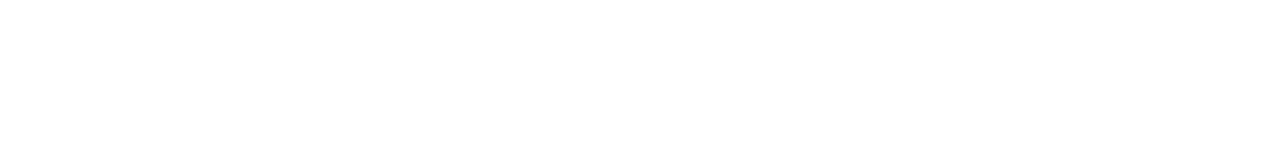
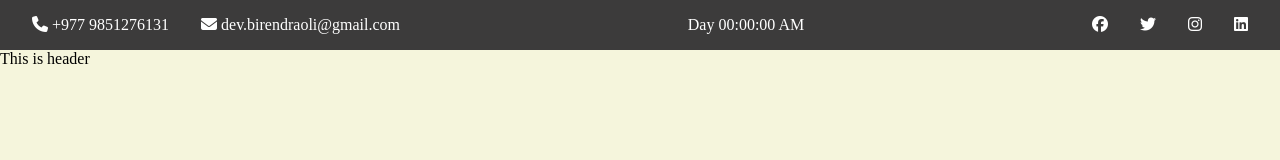
Before and after one commit to birendraoli/TechChuli-Solutions, a plain HTML site: page index.html in a window 1280 px wide. Drawn offline with Linux system fonts and the light colour scheme.

Commit message:
Html and css file updated in header-nav section

```diff
--- a/css/style.css
+++ b/css/style.css
@@ -0,0 +1,36 @@
+* {
+    margin: 0;
+    padding: 0;
+    box-sizing: border-box;
+}
+
+body {
+    background-color: beige;
+}
+
+.header-nav {
+    background-color: rgb(60, 59, 59);
+    color: white;
+}
+
+.header-nav-container {
+    display: flex;
+    justify-content: space-between;
+    align-items: center;
+    padding: 0 1rem;
+}
+
+.header-nav-right, .header-nav-left {}
+
+.contact-lists, .social-links {
+    display: flex;
+}
+
+.contact-lists li, .social-links li {
+    list-style-type: none;
+    padding: 1rem;
+}
+
+.social-link-item a i {
+    color: white;
+}
--- a/index.html
+++ b/index.html
@@ -4,8 +4,56 @@
     <meta charset="UTF-8">
     <meta name="viewport" content="width=device-width, initial-scale=1.0">
     <title>TechChuli IT Solutionss</title>
+    <link rel="stylesheet" href="css/style.css">
 </head>
 <body>
+    <header>
+        <nav class="header-nav">
+            <div class="header-nav-container">
+                <div class="header-nav-left">
+                    <ul class="contact-lists">
+                        <li class="contact-list-item">
+                            <p><i class="fa-solid fa-phone"></i> +977 9851276131</p>
+                        </li>
+                        <li class="contact-list-item">
+                            <i></i>
+                            <p><i class="fa-solid fa-envelope"></i> dev.birendraoli@gmail.com</p>
+                        </li>
+                    </ul>
+                </div>
+                <div class="header-nav-middle">
+                    <p class="time">Day 00:00:00 AM</p>
+                </div>
+                <div class="header-nav-right">
+                    <ul class="social-links">
+                        <li class="social-link-item">
+                            <a href="">
+                                <i class="fa-brands fa-facebook"></i>
+                            </a>
+                        </li>
+                        <li class="social-link-item">
+                            <a href="">
+                                <i class="fa-brands fa-twitter"></i>
+                            </a>
+                        </li>
+                        <li class="social-link-item">
+                            <a href="">
+                                <i class="fa-brands fa-instagram"></i>
+                            </a>
+                        </li>
+                        <li class="social-link-item">
+                            <a href="">
+                                <i class="fa-brands fa-linkedin"></i>
+                            </a>
+                        </li>
+                    </ul>
+                </div>
+            </div>
+        </nav>
+        This is header
+    </header>
 
+    <script src="https://kit.fontawesome.com/2ce985a402.js" crossorigin="anonymous"></script>
+    <script src="script/script.jss"></script>
 </body>
 </html>
```
